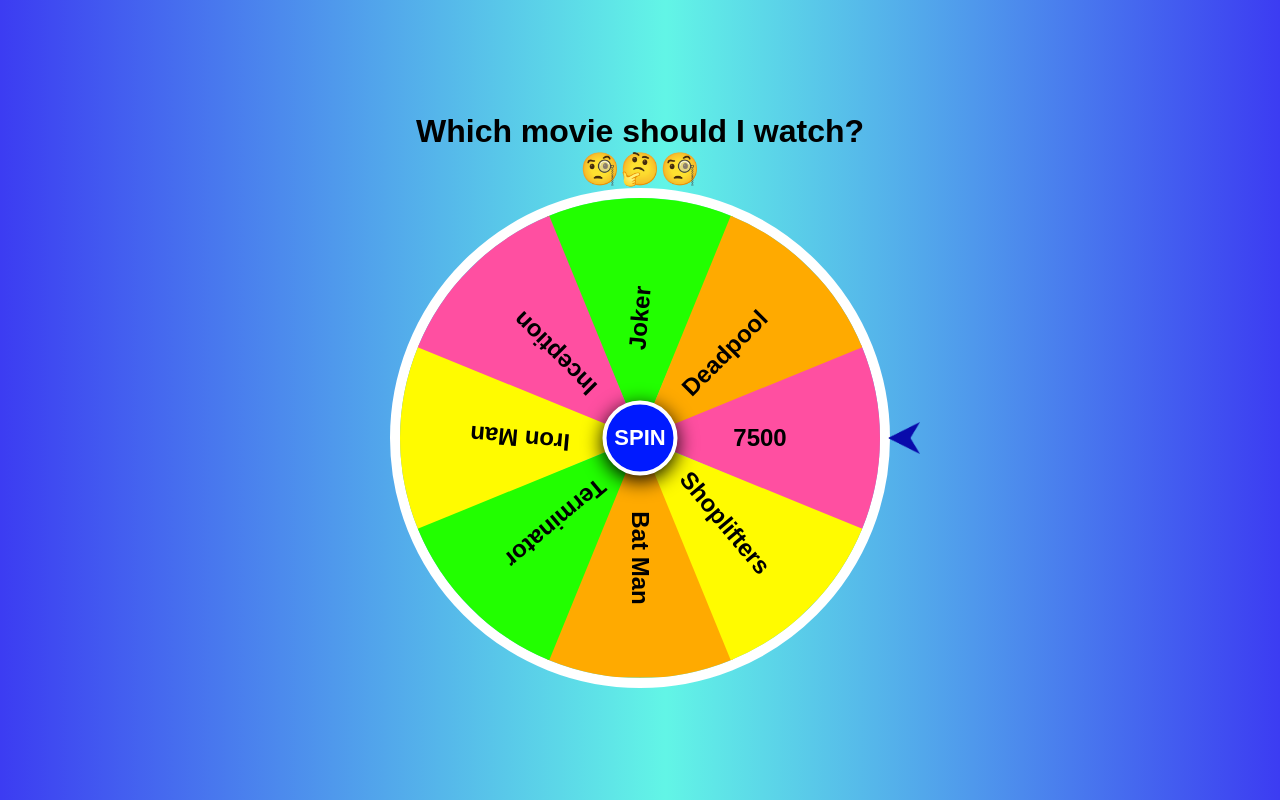
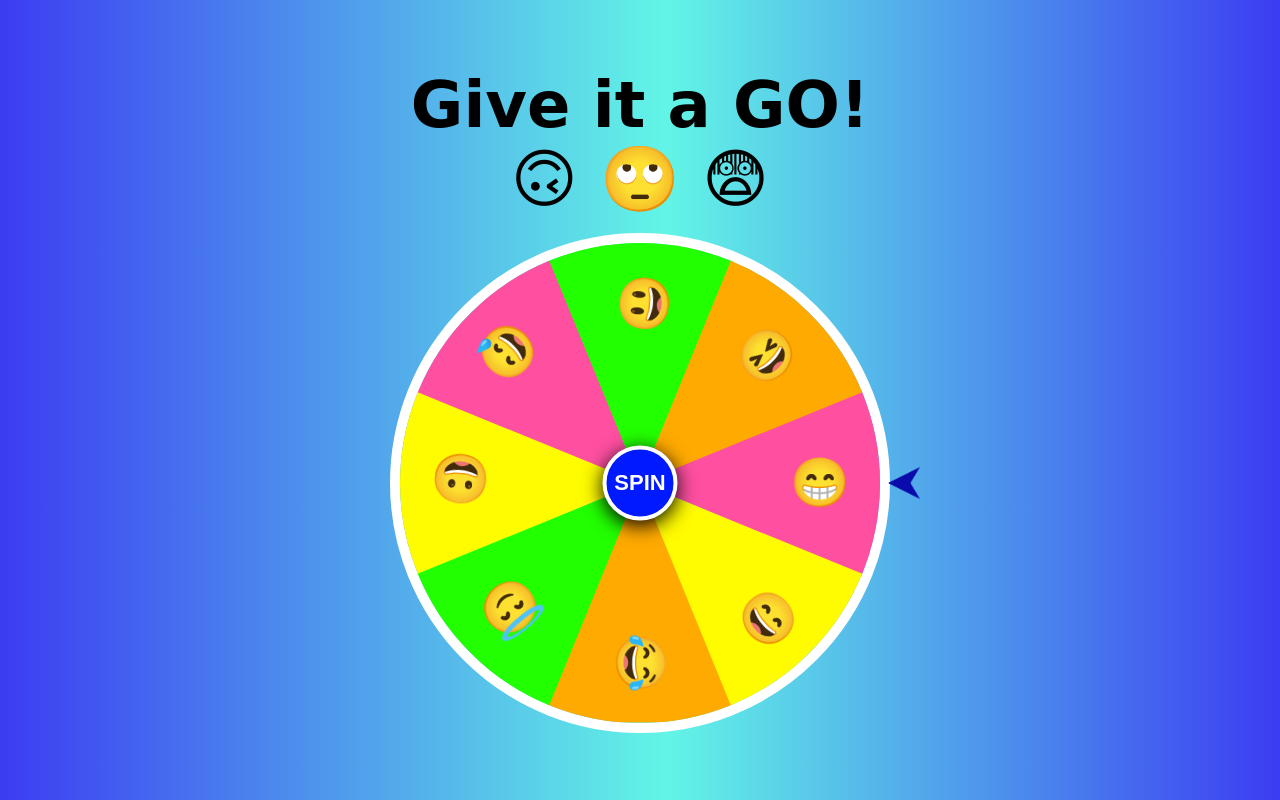
Before and after one commit to neilstuff/spin-wheel, an Electron app: page index.html in a window 1280 px wide. Drawn offline with Linux system fonts and the light colour scheme.

Commit message:
Added Icons

```diff
--- a/assets/styles/style.css
+++ b/assets/styles/style.css
@@ -105,7 +105,7 @@
 }
 
 span b {
-    font-size: 24px;
+    font-size: 48px;
     position: absolute;
     top: 50%;
     left: 50%;
--- a/index.html
+++ b/index.html
@@ -9,22 +9,23 @@
 <body>
 
     <h1>
-        <center> Which movie should I watch? <br> 🧐🤔🧐<br>
+        <center style="font-family:cursive; margin-bottom: 16px; font-size:64px;">Give it a GO!
+            <p> &#128579; &#128580; &#128552;</p>
         </center>
 
         <div id="mainbox" class="mainbox">
             <div id="box" class="box">
                 <div class="box1">
-                    <span class="span1"><b>Iron Man</b></span>
-                    <span class="span2"><b>7500</b></span>
-                    <span class="span3"><b>Bat Man</b></span>
-                    <span class="span4"><b>Joker</b></span>
+                    <span class="span1"><b>&nbsp;&nbsp;&nbsp;&nbsp;&nbsp;&nbsp;&nbsp;&nbsp;&nbsp;&#128512;</b></span>
+                    <span class="span2"><b>&nbsp;&nbsp;&nbsp;&nbsp;&nbsp;&nbsp;&nbsp;&nbsp;&nbsp;&#128513;</b></span>
+                    <span class="span3"><b>&nbsp;&nbsp;&nbsp;&nbsp;&nbsp;&nbsp;&nbsp;&nbsp;&nbsp;&#128514;</b></span>
+                    <span class="span4"><b>&nbsp;&nbsp;&nbsp;&nbsp;&nbsp;&nbsp;&nbsp;&nbsp;&nbsp;&#128515;</b></span>
                 </div>
                 <div class="box2">
-                    <span class="span1"><b>Shoplifters</b></span>
-                    <span class="span2"><b>Inception</b></span>
-                    <span class="span3"><b>Deadpool</b></span>
-                    <span class="span4"><b>Terminator</b></span>
+                    <span class="span1"><b>&nbsp;&nbsp;&nbsp;&nbsp;&nbsp;&nbsp;&nbsp;&nbsp;&nbsp;&nbsp;&#128516;</b></span>
+                    <span class="span2"><b>&nbsp;&nbsp;&nbsp;&nbsp;&nbsp;&nbsp;&nbsp;&nbsp;&nbsp;&nbsp;&#128517;</b></span>
+                    <span class="span3"><b>&nbsp;&nbsp;&nbsp;&nbsp;&nbsp;&nbsp;&nbsp;&nbsp;&nbsp;&#128518;</b></span>
+                    <span class="span4"><b>&nbsp;&nbsp;&nbsp;&nbsp;&nbsp;&nbsp;&nbsp;&nbsp;&nbsp;&#128519;</b></span>
                 </div>
             </div>
 
```
